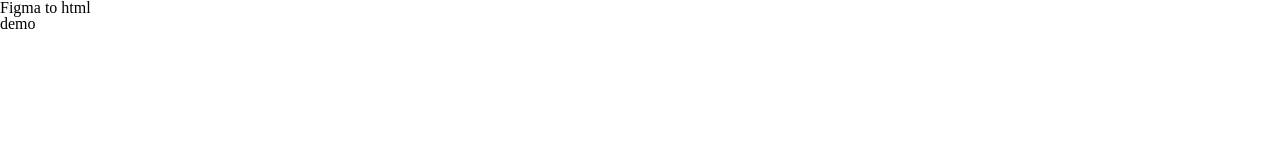
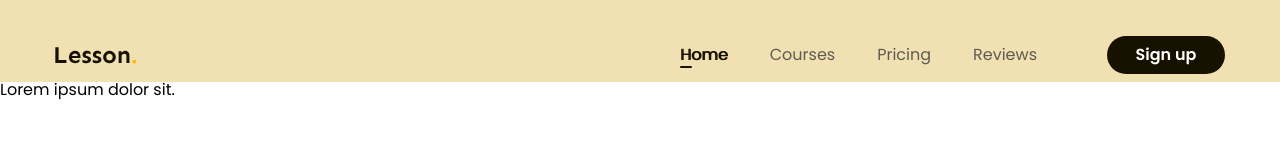
Before and after one commit to huyicetea/Web_project_01, a plain HTML site: page index.html in a window 1280 px wide. Shown: the top 160 px of the page. Drawn offline with Linux system fonts and the light colour scheme.

Commit message:
p3 header

```diff
--- a/assets/css/style.css
+++ b/assets/css/style.css
@@ -8,4 +8,80 @@ html {
 
 body {
   font-size: 1.6rem;
+  font-family: "Poppins", sans-serif;
 }
+/* common */
+a {
+  text-decoration: none;
+}
+
+.btn {
+  display: inline-block;
+  min-width: 118px;
+  padding: 11px 16px;
+  line-height: 0 50px;
+  color: #fff;
+  text-align: center;
+  font-size: 1.6rem;
+  font-weight: 600;
+  border-radius: 24.5px;
+  background: #171100;
+}
+
+.main-content {
+  width: 1170px;
+  max-width: calc(100% - 48px);
+  margin-left: auto;
+  margin-right: auto;
+}
+
+.header {
+  background: #f1e0b1;
+}
+.header.fixed {
+  position: sticky;
+  top: -28px;
+}
+/* header */
+.header .body {
+  display: flex;
+  align-items: center;
+  padding: 36px 0 8px;
+}
+
+.nav {
+  margin-left: auto;
+}
+
+.nav ul {
+  display: flex;
+}
+
+.nav a {
+  position: relative;
+  color: #5f5b53;
+  font-size: 1.6rem;
+  padding: 8px 21px;
+}
+
+.nav li.active a,
+.nav a:hover {
+  color: #171100;
+  text-shadow: 1px 0 0 currentColor;
+}
+
+.nav li.active a::after {
+  position: absolute;
+  left: 21px;
+  bottom: 6px;
+  display: block;
+  content: "";
+  width: 12px;
+  height: 2px;
+  border-radius: 1px;
+  background: #171100;
+}
+
+.header .action {
+  margin-left: 49px;
+}
--- a/index.html
+++ b/index.html
@@ -5,13 +5,50 @@
     <meta name="viewport" content="width=device-width, initial-scale=1.0" />
     <!-- reset css -->
     <link rel="stylesheet" href="./assets/css/reset.css" />
-    <!-- style -->
+    <!-- embed fonts -->
+    <link rel="preconnect" href="https://fonts.googleapis.com" />
+    <link rel="preconnect" href="https://fonts.gstatic.com" crossorigin />
+    <link
+      href="https://fonts.googleapis.com/css2?family=Poppins:ital,wght@0,400;0,500;0,600;0,700;1,400&family=Sen:wght@700&display=swap"
+      rel="stylesheet"
+    />
+    <!-- styles -->
     <link rel="stylesheet" href="./assets/css/style.css" />
 
-    <title>Figma to html</title>
+    <title>Figma to HTML tuhoc.cc</title>
   </head>
-  <body>
-    <h1>Figma to html</h1>
-    <h2>demo</h2>
+
+  <body style="height: 10000px">
+    <header class="header fixed">
+      <div class="main-content">
+        <div class="body">
+          <!-- logo -->
+          <img src="./assets/img/logo.svg" alt="Lesson." class="logo" />
+          <!-- nav -->
+          <nav class="nav">
+            <ul>
+              <li class="active">
+                <a href="#!">Home</a>
+              </li>
+              <li>
+                <a href="#!">Courses</a>
+              </li>
+              <li>
+                <a href="#!">Pricing</a>
+              </li>
+              <li>
+                <a href="#!">Reviews</a>
+              </li>
+            </ul>
+          </nav>
+          <!-- btn action -->
+          <!-- .action>a.btn{Sign up} -->
+          <div class="action">
+            <a href="#!" class="btn">Sign up</a>
+          </div>
+        </div>
+      </div>
+    </header>
+    <p>Lorem ipsum dolor sit.</p>
   </body>
 </html>
```
Also changed, not shown: assets/img/logo.svg (added).
